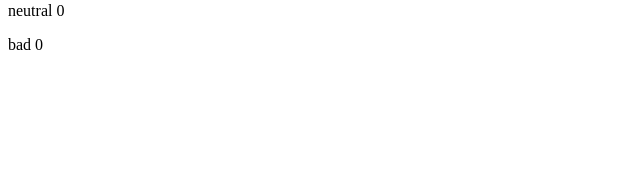
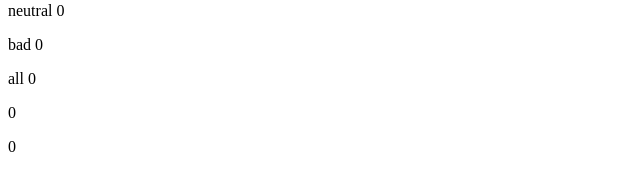
Before and after one commit to CGfrac/fullstackopenexercises, a React (Create React App) app in the folder part1/unicafe/: page / in a window 1280 px wide. Shown: the part 187-378 px from the top of the page, without its empty margins (0-640 px from the left). Built offline with nearby package versions, Linux system fonts and the light colour scheme.

Commit message:
Complete exercise 1.7

```diff
--- a/part1/unicafe/src/App.js
+++ b/part1/unicafe/src/App.js
@@ -17,8 +17,26 @@ const App = () => {
   const [good, setGood] = useState(0)
   const [neutral, setNeutral] = useState(0)
   const [bad, setBad] = useState(0)
+  const [total, setTotal] = useState(0)
 
-  const incrementCounter = (counter, setter) => setter(counter + 1)
+  const incrementCounter = (counter, setter) => {
+    setter(counter + 1)
+    setTotal(total + 1)
+  }
+
+  const calculateAverageScore = () => {
+    if (total === 0) {
+      return 0
+    }
+    return (good - bad) / total
+  }
+
+  const calculatePositiveRatio = () => {
+    if (total === 0) {
+      return 0
+    }
+    return `${good / total * 100}%`
+  }
 
   return (
     <div>
@@ -30,6 +48,9 @@ const App = () => {
       <DisplayCounter text="good" counter={good} />
       <DisplayCounter text="neutral" counter={neutral} />
       <DisplayCounter text="bad" counter={bad} />
+      <DisplayCounter text="all" counter={total} />
+      <p>{calculateAverageScore()}</p>
+      <p>{calculatePositiveRatio()}</p>
     </div>
   )
 }
```
